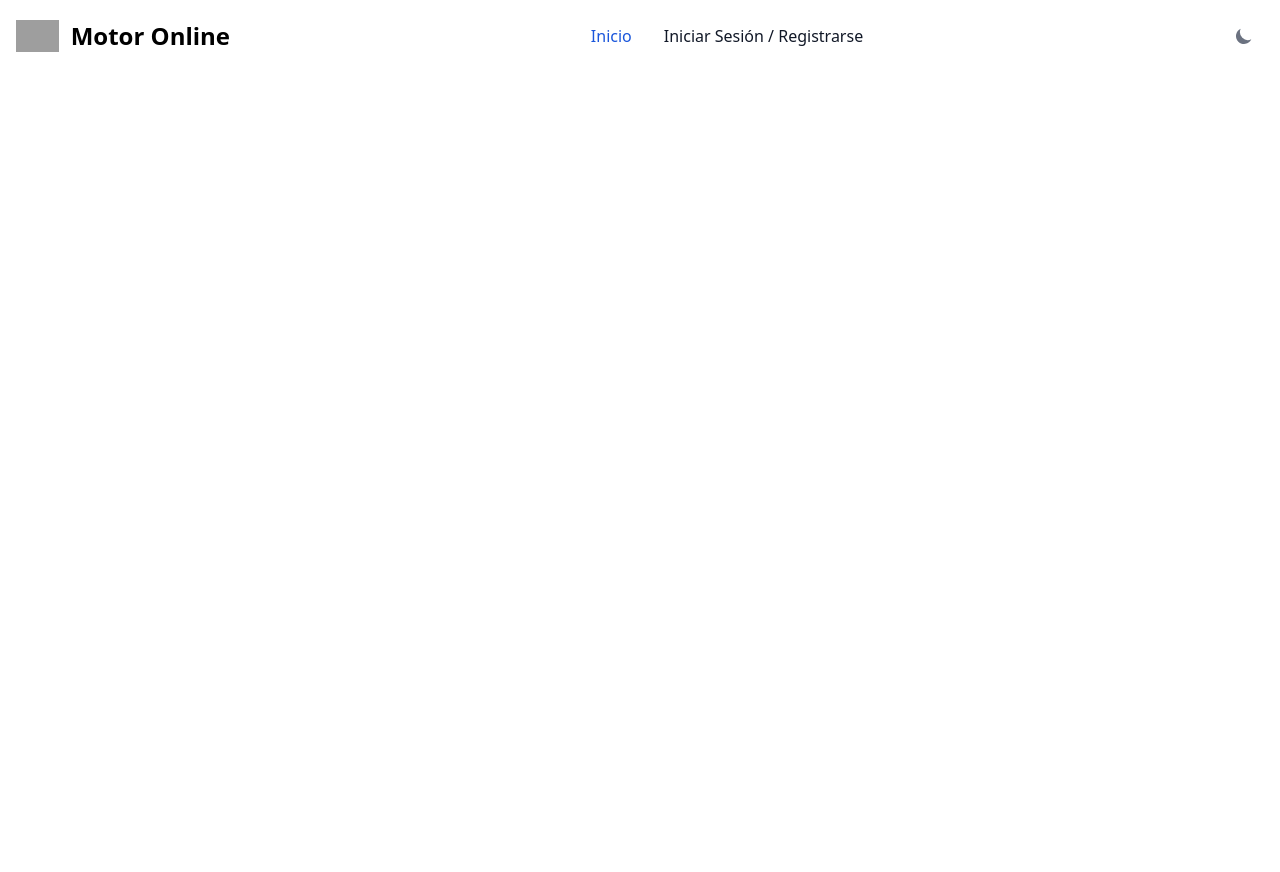
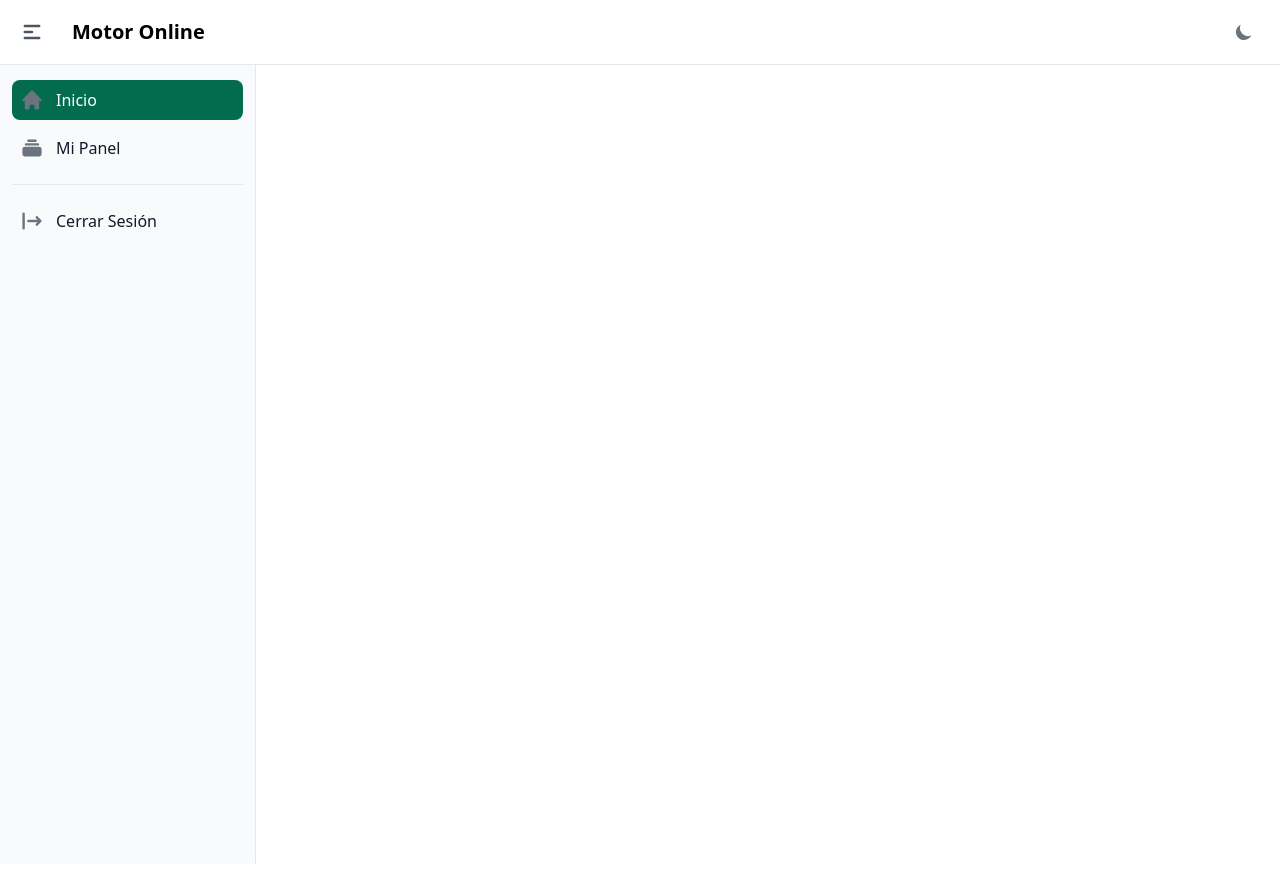
Before and after one commit to juanantoniodamianv/motor-online, a Next.js app: page / in a window 1280 px wide. Built offline with nearby package versions, Linux system fonts and the light colour scheme; no server answers; grey boxes are pictures that could not be loaded.

Commit message:
Restructure layouts

```diff
--- a/src/app/(private)/dashboard/layout.tsx
+++ b/src/app/(private)/dashboard/layout.tsx
@@ -2,7 +2,7 @@ import type { Metadata } from "next";
 import { redirect } from "next/navigation";
 
 import { SidebarProvider } from "@/src/context/sidebar-context";
-import { DashboardLayoutContent } from "@/src/app/components/dashboard-layout-content";
+import { DashboardLayoutContent } from "@/src/app/components/private-layout/layout-content";
 import { createClient } from "@/src/app/utils/supabase/server";
 
 import "../../globals.css";
--- a/src/app/(public)/layout.tsx
+++ b/src/app/(public)/layout.tsx
@@ -1,21 +1,32 @@
 import type { Metadata } from "next";
 import "../globals.css";
-import { MainNavbar } from "../components/main-navbar";
+import { createClient } from "../utils/supabase/server";
+import { SidebarProvider } from "@/src/context/sidebar-context";
+import { PublicLayoutContent } from "../components/public-layout/layout-content";
 
 export const metadata: Metadata = {
   title: "Motor Online",
 };
 
-export default function RootLayout({
+export default async function RootLayout({
   children,
 }: Readonly<{
   children: React.ReactNode;
 }>) {
+  const supabase = createClient();
+
+  const { data, error } = await supabase.auth.getUser();
+  // TODO: handle error
+  const avatarUrl = data?.user?.user_metadata.avatar_url;
+
   return (
     <html lang="en">
       <body>
-        <MainNavbar />
-        {children}
+        <SidebarProvider>
+          <PublicLayoutContent avatarUrl={avatarUrl}>
+            {children}
+          </PublicLayoutContent>
+        </SidebarProvider>
       </body>
     </html>
   );
--- a/src/app/components/main-navbar.tsx
+++ /dev/null
@@ -1,72 +0,0 @@
-import { DarkThemeToggle } from "flowbite-react";
-import type { FC } from "react";
-
-export const MainNavbar: FC<Record<string, string>> = function (props) {
-  return (
-    <header>
-      <nav className="bg-white border-gray-200 dark:bg-gray-900">
-        <div className="max-w-screen-xl flex flex-wrap items-center justify-between mx-auto p-4">
-          <a
-            href="/"
-            className="flex items-center space-x-3 rtl:space-x-reverse"
-          >
-            <img
-              src="https://flowbite.com/docs/images/logo.svg"
-              className="h-8"
-              alt="Flowbite Logo"
-            />
-            <span className="self-center text-2xl font-semibold whitespace-nowrap dark:text-white">
-              Motor Online
-            </span>
-          </a>
-          <button
-            data-collapse-toggle="navbar-default"
-            type="button"
-            className="inline-flex items-center p-2 w-10 h-10 justify-center text-sm text-gray-500 rounded-lg md:hidden hover:bg-gray-100 focus:outline-none focus:ring-2 focus:ring-gray-200 dark:text-gray-400 dark:hover:bg-gray-700 dark:focus:ring-gray-600"
-            aria-controls="navbar-default"
-            aria-expanded="false"
-          >
-            <span className="sr-only">Open main menu</span>
-            <svg
-              className="w-5 h-5"
-              aria-hidden="true"
-              xmlns="http://www.w3.org/2000/svg"
-              fill="none"
-              viewBox="0 0 17 14"
-            >
-              <path
-                stroke="currentColor"
-                strokeLinecap="round"
-                strokeLinejoin="round"
-                strokeWidth="2"
-                d="M1 1h15M1 7h15M1 13h15"
-              />
-            </svg>
-          </button>
-          <div className="hidden w-full md:block md:w-auto" id="navbar-default">
-            <ul className="font-medium flex flex-col p-4 md:p-0 mt-4 border border-gray-100 rounded-lg bg-gray-50 md:flex-row md:space-x-8 rtl:space-x-reverse md:mt-0 md:border-0 md:bg-white dark:bg-gray-800 md:dark:bg-gray-900 dark:border-gray-700">
-              <li>
-                <a
-                  href="/"
-                  className="block py-2 px-3 text-white bg-blue-700 rounded md:bg-transparent md:text-blue-700 md:p-0 dark:text-white md:dark:text-blue-500"
-                  aria-current="page"
-                >
-                  Inicio
-                </a>
-              </li>
-              <li>
-                <a
-                  href="/login"
-                  className="block py-2 px-3 text-gray-900 rounded hover:bg-gray-100 md:hover:bg-transparent md:border-0 md:hover:text-blue-700 md:p-0 dark:text-white md:dark:hover:text-blue-500 dark:hover:bg-gray-700 dark:hover:text-white md:dark:hover:bg-transparent"
-                >
-                  Iniciar Sesión / Registrarse
-                </a>
-              </li>
-            </ul>
-          </div>
-          <DarkThemeToggle />
-        </div>
-      </nav>
-    </header>
-  );
-};
--- a/src/app/components/navbar.tsx
+++ b/src/app/components/navbar.tsx
@@ -1,17 +1,22 @@
 import type { FC } from "react";
 import Image from "next/image";
 import { HiMenuAlt1, HiX } from "react-icons/hi";
-import { DarkThemeToggle, Navbar } from "flowbite-react";
+import { DarkThemeToggle, Navbar as FlowbiteNavbar } from "flowbite-react";
+
 import { useSidebarContext } from "@/src/context/sidebar-context";
 import { isSmallScreen } from "@/src/helpers";
 
-export const DashboardNavbar: FC<Record<string, string>> = function (props) {
+type NavbarProps = {
+  avatarUrl?: string;
+};
+
+export default function Navbar({ avatarUrl }: NavbarProps) {
   const { isCollapsed: isSidebarCollapsed, setCollapsed: setSidebarCollapsed } =
     useSidebarContext();
 
   return (
     <header>
-      <Navbar
+      <FlowbiteNavbar
         fluid
         className="fixed top-0 z-30 w-full border-b border-gray-200 bg-white p-0 dark:border-gray-700 dark:bg-gray-800 sm:p-0"
       >
@@ -30,25 +35,27 @@ export const DashboardNavbar: FC<Record<string, string>> = function (props) {
                   <HiX className="h-6 w-6" />
                 )}
               </button>
-              <Navbar.Brand href="/">
+              <FlowbiteNavbar.Brand href="/">
                 <span className="self-center whitespace-nowrap px-3 text-xl font-semibold dark:text-white">
                   Motor Online
                 </span>
+                {avatarUrl && (
                   <Image
-                  loader={() => props.avatarUrl}
-                  src={props.avatarUrl}
+                    loader={() => avatarUrl}
+                    src={avatarUrl}
                     width={30}
                     height={30}
                     alt="Picture of the account"
                     className="rounded-full"
                     unoptimized
                   />
-              </Navbar.Brand>
+                )}
+              </FlowbiteNavbar.Brand>
             </div>
             <DarkThemeToggle />
           </div>
         </div>
-      </Navbar>
+      </FlowbiteNavbar>
     </header>
   );
-};
+}
--- a/src/app/components/dashboard-layout-content.tsx
+++ b/src/app/components/private-layout/layout-content.tsx
@@ -2,10 +2,10 @@
 
 import { useEffect, useState, type FC, type PropsWithChildren } from "react";
 import { twMerge } from "tailwind-merge";
+
 import { useSidebarContext } from "@/src/context/sidebar-context";
-
-import { DashboardNavbar } from "@/src/app/components/navbar";
-import { DashboardSidebar } from "@/src/app/components/sidebar-client";
+import Navbar from "@/src/app/components/navbar";
+import { DashboardSidebar } from "@/src/app/components/private-layout/sidebar-client";
 
 type DashboardLayoutContentProps = PropsWithChildren<{
   avatarUrl: string;
@@ -29,7 +29,7 @@ export const DashboardLayoutContent: FC<DashboardLayoutContentProps> =
 
     return (
       <>
-        <DashboardNavbar avatarUrl={avatarUrl} />
+        <Navbar avatarUrl={avatarUrl} />
         <div className="mt-16 flex items-start">
           <DashboardSidebar />
           <div
--- a/src/app/components/sidebar-client.tsx
+++ b/src/app/components/private-layout/sidebar-client.tsx
@@ -1,7 +1,7 @@
 import dynamic from "next/dynamic";
 
 export const DashboardSidebar = dynamic(
-  () => import("@/src/app/components/sidebar"),
+  () => import("@/src/app/components/private-layout/sidebar"),
   {
     ssr: false,
   }
--- a/src/app/components/sidebar.tsx
+++ b/src/app/components/private-layout/sidebar.tsx
@@ -13,9 +13,9 @@ import {
 } from "react-icons/hi";
 import { twMerge } from "tailwind-merge";
 import { usePathname } from "next/navigation";
+
 import { useSidebarContext } from "@/src/context/sidebar-context";
-
-import SignOutButton from "./sign-out-button";
+import SignOutButton from "@/src/app/components/sign-out-button";
 
 const links = [
   { name: "Inicio", href: "/dashboard", icon: HiHome },
--- /dev/null
+++ b/src/app/components/public-layout/layout-content.tsx
@@ -0,0 +1,49 @@
+"use client";
+
+import { useEffect, useState, type FC, type PropsWithChildren } from "react";
+import { twMerge } from "tailwind-merge";
+
+import { useSidebarContext } from "@/src/context/sidebar-context";
+import Navbar from "@/src/app/components/navbar";
+import { PublicSidebar } from "@/src/app/components/public-layout/sidebar-client";
+
+type PublicLayoutContentProps = PropsWithChildren<{
+  avatarUrl?: string;
+}>;
+
+export const PublicLayoutContent: FC<PublicLayoutContentProps> = function ({
+  children,
+  avatarUrl,
+}) {
+  const { isCollapsed } = useSidebarContext();
+  const [sidebarClass, setSidebarClass] = useState<string>(
+    "lg:ml-64" // Default value matching server-side
+  );
+
+  // Adjust class based on collapse state after mount
+  useEffect(() => {
+    if (isCollapsed) {
+      setSidebarClass("lg:ml-[4.0rem]");
+    } else {
+      setSidebarClass("lg:ml-64");
+    }
+  }, [isCollapsed]);
+
+  return (
+    <>
+      <Navbar avatarUrl={avatarUrl} />
+      <div className="mt-16 flex items-start">
+        <PublicSidebar />
+        <div
+          id="main-content"
+          className={twMerge(
+            "relative h-full w-full overflow-y-auto",
+            sidebarClass
+          )}
+        >
+          {children}
+        </div>
+      </div>
+    </>
+  );
+};
--- /dev/null
+++ b/src/app/components/public-layout/sidebar-client.tsx
@@ -0,0 +1,8 @@
+import dynamic from "next/dynamic";
+
+export const PublicSidebar = dynamic(
+  () => import("@/src/app/components/public-layout/sidebar"),
+  {
+    ssr: false,
+  }
+);
--- /dev/null
+++ b/src/app/components/public-layout/sidebar.tsx
@@ -0,0 +1,61 @@
+import type { FC } from "react";
+import Link from "next/link";
+import { Sidebar } from "flowbite-react";
+import { HiHome, HiCollection } from "react-icons/hi";
+import { twMerge } from "tailwind-merge";
+import { usePathname } from "next/navigation";
+
+import { useSidebarContext } from "@/src/context/sidebar-context";
+import SignOutButton from "@/src/app/components/sign-out-button";
+
+const links = [
+  { name: "Inicio", href: "/", icon: HiHome },
+  {
+    name: "Mi Panel",
+    href: "/dashboard",
+    icon: HiCollection,
+  },
+];
+
+const PublicSidebar: FC = function () {
+  const { isCollapsed } = useSidebarContext();
+  const pathname = usePathname();
+
+  return (
+    <Sidebar
+      collapsed={isCollapsed}
+      id="sidebar"
+      className={twMerge(
+        "fixed inset-y-0 left-0 z-20 mt-16 flex h-full shrink-0 flex-col border-r border-gray-200 duration-75 dark:border-gray-700 lg:flex",
+        isCollapsed && "hidden lg:block w-16"
+      )}
+    >
+      <Sidebar.Items>
+        <Sidebar.ItemGroup>
+          {links.map((l, key) => (
+            <Sidebar.Item
+              as={Link}
+              href={l.href}
+              prefetch={false}
+              icon={l.icon}
+              className={twMerge(
+                "flex justify-start",
+                pathname === l.href &&
+                  "bg-green-700 text-white hover:bg-green-700 text-white", // Ensure hover styles are consistent
+                pathname !== l.href && "hover:bg-green-300" // Add hover effect for non-active items
+              )}
+              key={key}
+            >
+              {l.name}
+            </Sidebar.Item>
+          ))}
+        </Sidebar.ItemGroup>
+        <Sidebar.ItemGroup>
+          <SignOutButton />
+        </Sidebar.ItemGroup>
+      </Sidebar.Items>
+    </Sidebar>
+  );
+};
+
+export default PublicSidebar;
```
Lines whose indentation alone changed are shown as unchanged.
